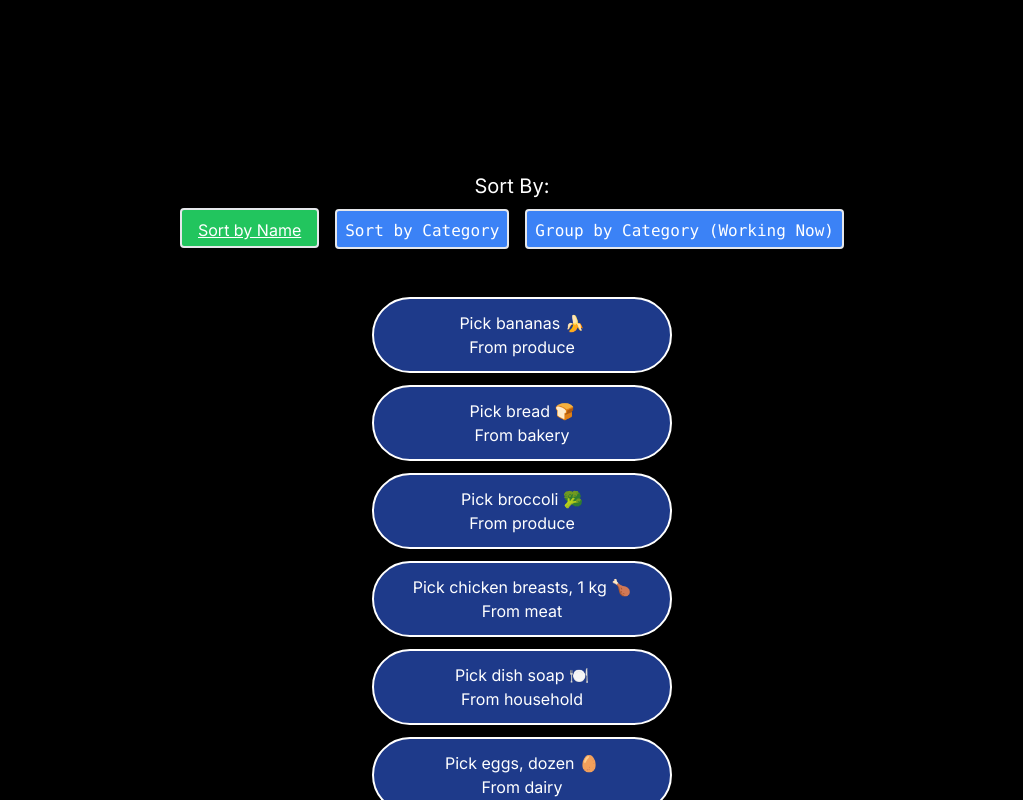
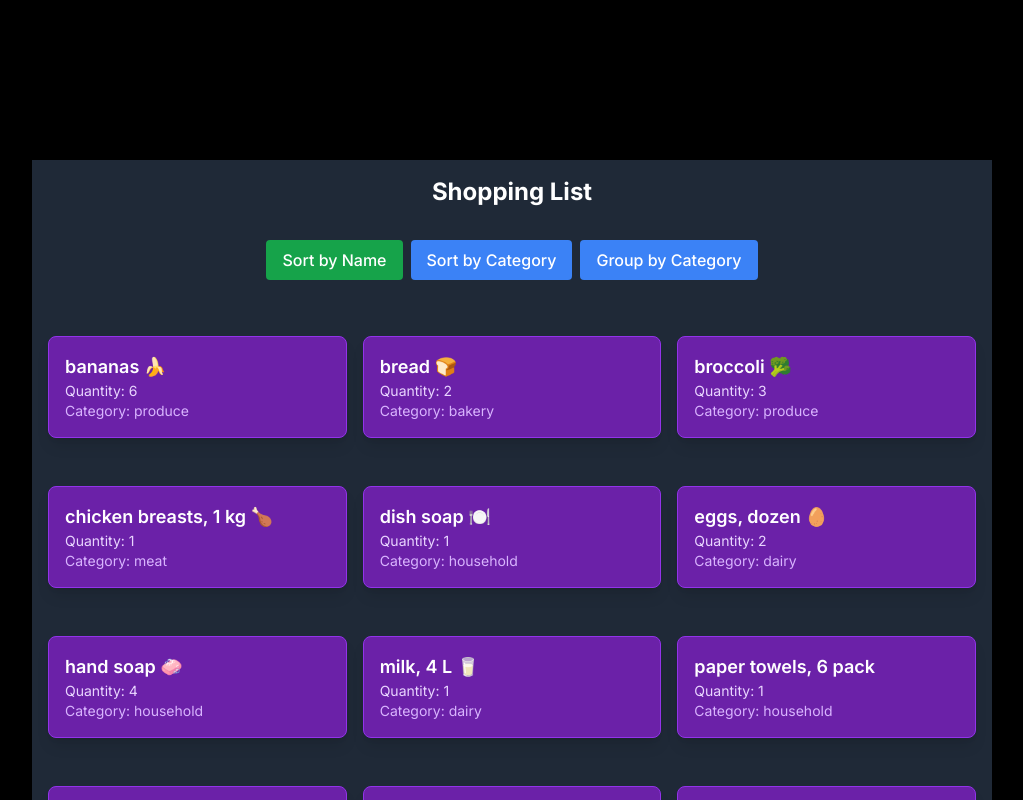
Before and after one commit to karmdesai13/cprg306-assignments, a Next.js app: page /week5 in a window 1280 px wide. Shown: the top 800 px of the page, without its empty margins (128-1151 px from the left). Built offline with nearby package versions, Linux system fonts and the light colour scheme.

Commit message:
Added CSS

```diff
--- a/app/week5/item-list.js
+++ b/app/week5/item-list.js
@@ -1,5 +1,6 @@
 "use client";
 import { useState } from "react";
+import Item from "./item.js";
 import eventData from "./items.json";
 
 export default function ItemList() {
@@ -24,64 +25,49 @@ export default function ItemList() {
     }});
 
 
-    return(
+    return (
+        <main className="bg-gray-800 text-white min-h-screen p-4">
 
-        <main>
+            <div className="text-center mb-5">
+                <h1 className="text-2xl font-bold mb-3">Shopping List</h1>
+                <div className="inline-flex m-4">
+                    <button onClick={() => setSortby("name")}
+                        className={`bg-blue-500 hover:bg-blue-700 text-white font-medium py-2 px-4 rounded m-1 transition duration-300 transform hover:scale-110
+                        ${sortby === "name" ? "bg-green-600 hover:bg-green-700" : ""}`}
+                    >Sort by Name</button>
 
-        <div className=" text-center">
-          <h1 className="text-xl text-white p-3 h-10">Sort By:</h1>
-          <button onClick={() => setSortby("name")}
-                className={`bg-blue-500 text-white p-2 px-4 m-2  hover:bg-orange-500 hover:text-xl  border-2 rounded h-10 font-mon
-                ${ sortby === "name" ? "bg-green-500 underline ": "" }`}
-                >Sort by Name
-          </button>
                     <button onClick={() => setSortby("category")}
-             className={`bg-blue-500 text-white p-2 m-2  hover:bg-orange-500 hover:text-xl border-2 rounded h-10 font-mono
-             ${sortby === "category"? "bg-green-500 underline":""}`}>
-                Sort by Category
-          </button>
+                        className={`bg-blue-500 hover:bg-blue-700 text-white font-medium py-2 px-4 rounded m-1 transition duration-300 transform hover:scale-110
+                        ${sortby === "category" ? "bg-green-600 hover:bg-green-700" : ""}`}
+                    >Sort by Category</button>
 
-          <button onClick={() => {setSortby("group")}}
-                className={`bg-blue-500 text-white p-2 m-2  hover:bg-orange-500 hover:text-xl border-2 rounded h-10 font-mono
-                ${sortby === "group"? "bg-green-500 underline":""}`}>
-                Group by Category (Working Now)
-          </button>
-
+                    <button onClick={() => setSortby("group")}
+                        className={`bg-blue-500 hover:bg-blue-700 text-white font-medium py-2 px-4 rounded m-1 transition duration-300 transform hover:scale-110
+                        ${sortby === "group" ? "bg-green-600 hover:bg-green-700" : ""}`}
+                    >Group by Category</button>
+                </div>
             </div>
 
-
-        {sortby==="group"?(
-            <div className="m-4 ">
+            {sortby === "group" ? (
+                <div className="space-y-4">
                     {Object.entries(groupedItems).map(([category, items]) => (
-                    <div key={category} className="">
-
-                        <ul className="">
-                            <h3 className="capitalize text-2xl ">{category} :</h3>
+                        <div key={category}>
+                            <h3 className="capitalize text-xl font-semibold mb-3">{category}:</h3>
+                            <ul className="grid grid-cols-1 md:grid-cols-2 lg:grid-cols-3 gap-4">
                                 {items.map((item) => (
-                                <li key={item.id} className="bg-blue-800
-                                m-4 w-[270px] text-xl border-[2px]
-                                border-white rounded
-                                p-3 text-center hover:bg-orange-500
-                                hover:text-3xl hover:w-[400px]">{item.name}</li>
+                                    <Item key={item.id} {...item} />
                                 ))}
                             </ul>
                         </div>
                     ))}
                 </div>
-        ):(<ul className="m-10">
+            ) : (
+                <ul className="grid grid-cols-1 md:grid-cols-2 lg:grid-cols-3 gap-4">
                     {sortedItems.map((item) => (
-                <li key={item.id} className="m-3 bg-blue-900 p-3
-                w-[300px] ml-[300px] hover:bg-orange-500
-                border-[2px] border-white rounded-full text-center hover:text-2xl">
-                    <p className="">Pick {item.name}</p>
-                    <p className="">From {item.category}</p>
-                </li>
+                        <Item key={item.id} {...item} />
                     ))}
-        </ul>)}
+                </ul>
+            )}
 
         </main>
-
-
-
-
     );}
--- a/app/week5/item.js
+++ b/app/week5/item.js
@@ -1,20 +1,11 @@
-
-export default function Item(name, quantity, category) {
-
-
+export default function Item({ name, quantity, category }) {
     return (
-        <div>
-            <li className="bg-blue-800
-                                m-4 w-[270px] text-xl border-[2px]
-                                border-white rounded
-                                p-3 text-center hover:bg-orange-500
-                                hover:text-3xl hover:w-[400px]">{name}</li>
-            <li  className="m-3 bg-blue-900 p-3
-                w-[300px] ml-[300px] hover:bg-orange-500
-                border-[2px] border-white rounded-full text-center hover:text-2xl">
-                    <p className="">Pick {name}</p>
-                    <p className="">From {category}</p>
-                </li>
+        <div className="flex justify-center items-center my-4">
+            <li className="bg-purple-800 p-4 w-[300px] border border-purple-600 rounded-lg text-white hover:bg-purple-700 shadow-lg transform hover:scale-105 transition duration-300 ease-in-out">
+                <h3 className="text-lg font-semibold">{name}</h3>
+                <p className="text-sm text-purple-200">Quantity: {quantity}</p>
+                <p className="text-sm text-purple-300">Category: {category}</p>
+            </li>
         </div>
     );
 }
--- a/app/week6/item-list.js
+++ b/app/week6/item-list.js
@@ -1,6 +1,7 @@
 "use client";
-import PropTypes from 'prop-types';
+
 import { useState } from "react";
+import Item from "./item.js";
 
 export default function ItemList({ items }) {
     const[sortby, setSortby] = useState("name");
@@ -24,73 +25,49 @@ export default function ItemList({ items }) {
     }});
 
 
-    return(
+    return (
+        <main className="bg-gray-700 text-white p-6 mt-6 rounded-lg shadow-md">
 
-        <main>
+            <div className="text-center mb-5">
+                <h1 className="text-2xl font-bold mb-3">Shopping List</h1>
+                <div className="inline-flex m-4">
+                    <button onClick={() => setSortby("name")}
+                        className={`bg-blue-500 hover:bg-blue-700 text-white font-medium py-2 px-4 rounded m-1 transition duration-300 transform hover:scale-110
+                        ${sortby === "name" ? "bg-green-600 hover:bg-green-700" : ""}`}
+                    >Sort by Name</button>
 
-        <div className=" text-center">
-          <h1 className="text-xl text-white p-3 h-10">Sort By:</h1>
-          <button onClick={() => setSortby("name")}
-                className={`bg-blue-500 text-white p-2 px-4 m-2  hover:bg-orange-500 hover:text-xl  border-2 rounded h-10 font-mon
-                ${ sortby === "name" ? "bg-green-500 underline ": "" }`}
-                >Sort by Name
-          </button>
                     <button onClick={() => setSortby("category")}
-             className={`bg-blue-500 text-white p-2 m-2  hover:bg-orange-500 hover:text-xl border-2 rounded h-10 font-mono
-             ${sortby === "category"? "bg-green-500 underline":""}`}>
-                Sort by Category
-          </button>
+                        className={`bg-blue-500 hover:bg-blue-700 text-white font-medium py-2 px-4 rounded m-1 transition duration-300 transform hover:scale-110
+                        ${sortby === "category" ? "bg-green-600 hover:bg-green-700" : ""}`}
+                    >Sort by Category</button>
 
-          <button onClick={() => {setSortby("group")}}
-                className={`bg-blue-500 text-white p-2 m-2  hover:bg-orange-500 hover:text-xl border-2 rounded h-10 font-mono
-                ${sortby === "group"? "bg-green-500 underline":""}`}>
-                Group by Category (Working Now)
-          </button>
-
+                    <button onClick={() => setSortby("group")}
+                        className={`bg-blue-500 hover:bg-blue-700 text-white font-medium py-2 px-4 rounded m-1 transition duration-300 transform hover:scale-110
+                        ${sortby === "group" ? "bg-green-600 hover:bg-green-700" : ""}`}
+                    >Group by Category</button>
+                </div>
             </div>
 
-
-        {sortby==="group"?(
-            <div className="m-4 ">
+            {sortby === "group" ? (
+                <div className="space-y-4">
                     {Object.entries(groupedItems).map(([category, items]) => (
-                    <div key={category} className="">
-
-                        <ul className="">
-                            <h3 className="capitalize text-2xl ">{category} :</h3>
+                        <div key={category}>
+                            <h3 className="capitalize text-xl font-semibold mb-3">{category}:</h3>
+                            <ul className="grid grid-cols-1 md:grid-cols-2 lg:grid-cols-3 gap-4">
                                 {items.map((item) => (
-                                <li key={item.id} className="bg-blue-800
-                                m-4 w-[270px] text-xl border-[2px]
-                                border-white rounded
-                                p-3 text-center hover:bg-orange-500
-                                hover:text-3xl hover:w-[400px]">{item.name}</li>
+                                    <Item key={item.id} {...item} />
                                 ))}
                             </ul>
                         </div>
                     ))}
                 </div>
-        ):(<ul className="m-10">
+            ) : (
+                <ul className="grid grid-cols-1 md:grid-cols-2 lg:grid-cols-3 gap-4">
                     {sortedItems.map((item) => (
-                <li key={item.id} className="m-3 bg-blue-900 p-3
-                w-[300px] ml-[300px] hover:bg-orange-500
-                border-[2px] border-white rounded-full text-center hover:text-2xl">
-                    <p className="">Pick {item.name}</p>
-                    <p className="">From {item.category}</p>
-                </li>
+                        <Item key={item.id} {...item} />
                     ))}
-        </ul>)}
+                </ul>
+            )}
 
         </main>
-
-
-
-
     );}
-
-    ItemList.defaultProps = {
-        items: [],
-    };
-
-    // PropType validation
-    ItemList.propTypes = {
-        items: PropTypes.array.isRequired,
-    };
--- a/app/week6/item.js
+++ b/app/week6/item.js
@@ -1,20 +1,11 @@
-
-export default function Item(name, quantity, category) {
-
-
-  return (
-      <div>
-          <li className="bg-blue-800
-                              m-4 w-[270px] text-xl border-[2px]
-                              border-white rounded
-                              p-3 text-center hover:bg-orange-500
-                              hover:text-3xl hover:w-[400px]">{name}</li>
-          <li  className="m-3 bg-blue-900 p-3
-              w-[300px] ml-[300px] hover:bg-orange-500
-              border-[2px] border-white rounded-full text-center hover:text-2xl">
-                  <p className="">Pick {name}</p>
-                  <p className="">From {category}</p>
-              </li>
-      </div>
-  );
+export default function Item({ name, quantity, category }) {
+    return (
+        <div className="flex justify-center items-center my-4">
+            <li className="bg-purple-800 p-4 w-[300px] border border-purple-600 rounded-lg text-white hover:bg-purple-700 shadow-lg transform hover:scale-105 transition duration-300 ease-in-out">
+                <h3 className="text-lg font-semibold">{name}</h3>
+                <p className="text-sm text-purple-200">Quantity: {quantity}</p>
+                <p className="text-sm text-purple-300">Category: {category}</p>
+            </li>
+        </div>
+    );
 }
```
Lines whose indentation alone changed are shown as unchanged.
